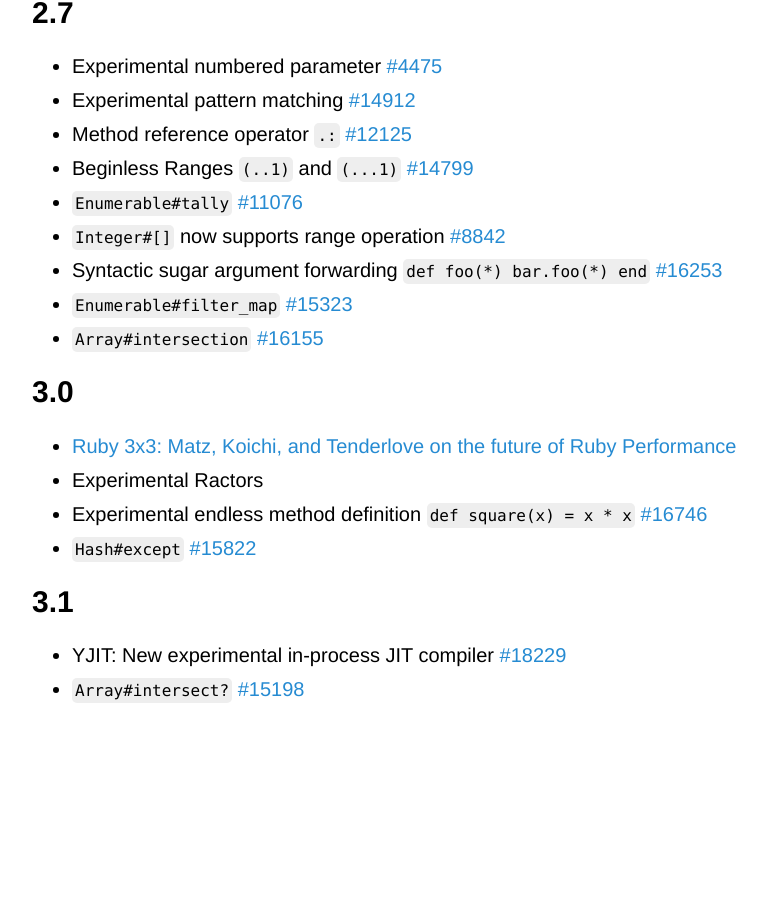
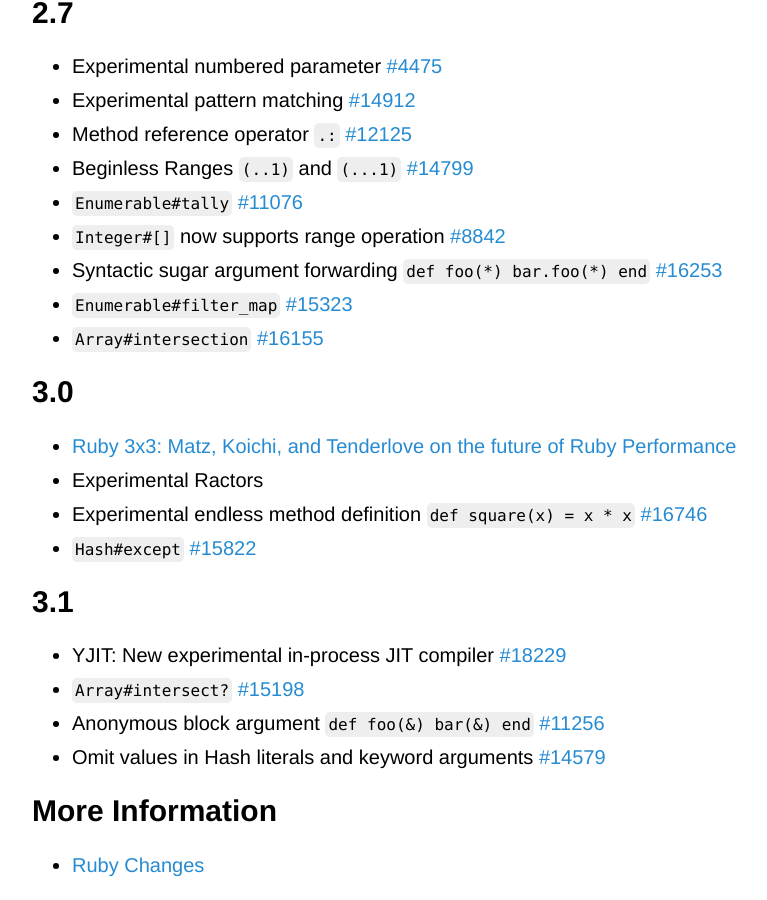
Before and after one commit to Maumagnaguagno/maumagnaguagno.github.io, a Jekyll site: the page built from ruby-versions.md, in a window 1280 px wide and 900 px high, scrolled down 3570 px. Shown: the whole window, without its empty margins (228-995 px from the left). Built offline with Jekyll 4.4.1, drawn with Linux system fonts in a browser that asks for light colours; our own code applies the rules of GitHub Pages for plain Markdown files; before the commit the page ends 4294 px from its top, so only the background shows below that.

Commit message:
Improve Ruby Version 3.1 and add More Information section

```diff
--- a/ruby-versions.md
+++ b/ruby-versions.md
@@ -124,3 +124,8 @@ This is a reminder of how Ruby evolved through time.
 ## 3.1
 - YJIT: New experimental in-process JIT compiler [#18229]({{ issue }}18229)
 - ``Array#intersect?`` [#15198]({{ issue }}15198)
+- Anonymous block argument ``def foo(&) bar(&) end`` [#11256]({{ issue }}11256)
+- Omit values in Hash literals and keyword arguments [#14579]({{ issue }}14579)
+
+## More Information
+- [Ruby Changes](https://rubyreferences.github.io/rubychanges/)
```
